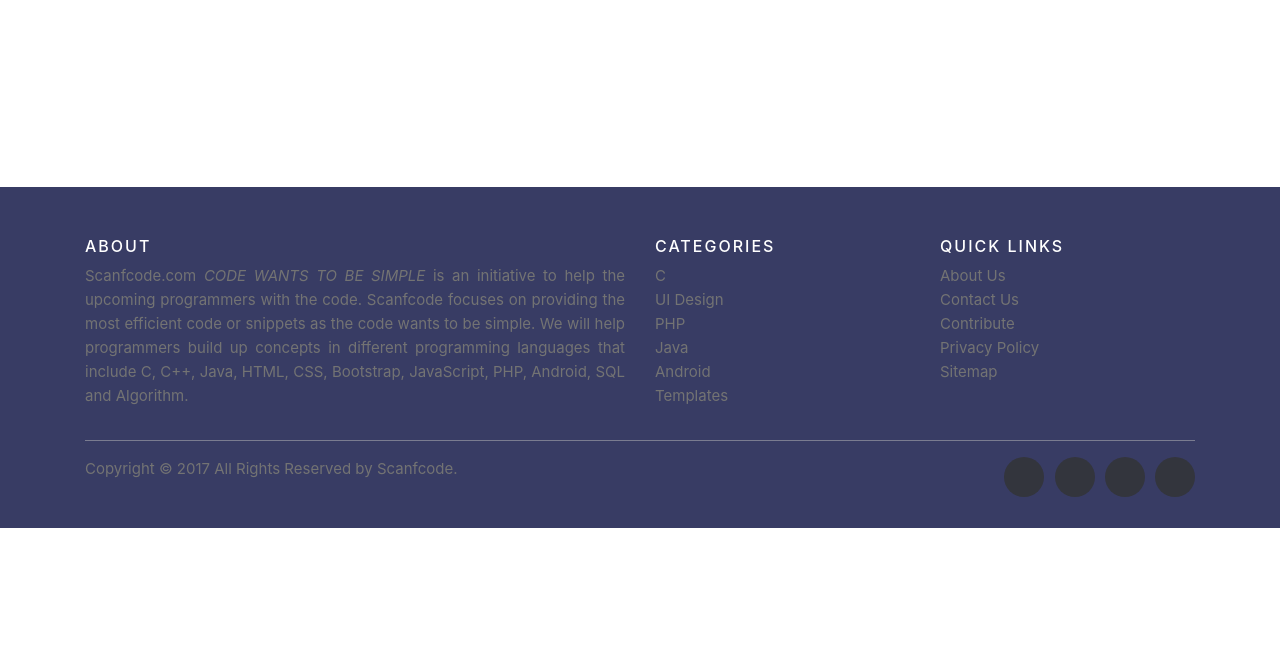
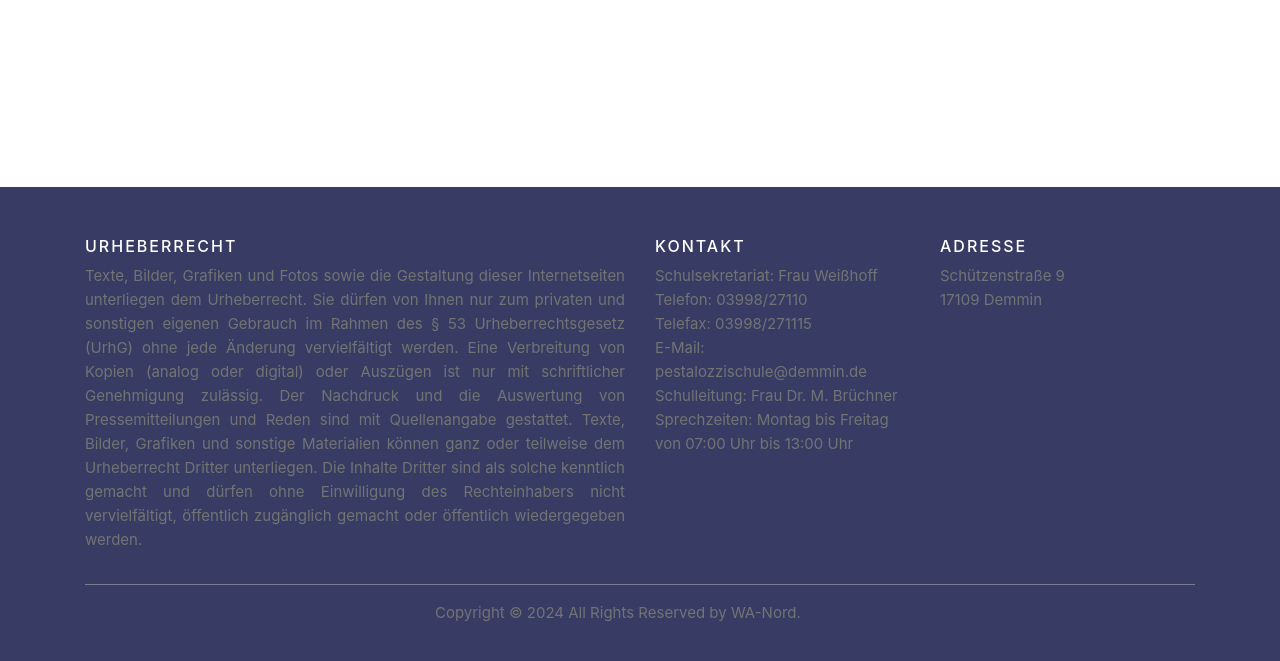
Before and after one commit to Armooooon/Schulwebsite, a PHP site: page /HTML/index.HTML in a window 1280 px wide. Shown: the part 1169-1830 px from the top of the page. Before the commit the page ends 1697 px from the top, so only its background shows below. Run offline with PHP 8.4, Linux system fonts and the light colour scheme.

Commit message:
footer
blaaaaaaaa

```diff
--- a/CSS/styles.css
+++ b/CSS/styles.css
@@ -117,7 +117,7 @@ body {
 }
 .copyright-text
 {
-  margin:0
+  padding-left: 350px;
 }
 @media (max-width:991px)
 {
--- a/HTML/index.HTML
+++ b/HTML/index.HTML
@@ -29,30 +29,30 @@
     <div class="container">
       <div class="row">
         <div class="col-sm-12 col-md-6">
-          <h6>About</h6>
-          <p class="text-justify">Scanfcode.com <i>CODE WANTS TO BE SIMPLE </i> is an initiative  to help the upcoming programmers with the code. Scanfcode focuses on providing the most efficient code or snippets as the code wants to be simple. We will help programmers build up concepts in different programming languages that include C, C++, Java, HTML, CSS, Bootstrap, JavaScript, PHP, Android, SQL and Algorithm.</p>
+          <h6>Urheberrecht</h6>
+          <p class="text-justify">Texte, Bilder, Grafiken und Fotos sowie die Gestaltung dieser Internetseiten unterliegen dem Urheberrecht. Sie dürfen von Ihnen nur zum privaten und sonstigen eigenen Gebrauch im Rahmen des § 53 Urheberrechtsgesetz (UrhG) ohne jede Änderung vervielfältigt werden. Eine Verbreitung von Kopien (analog oder digital) oder Auszügen ist nur mit schriftlicher Genehmigung zulässig. Der Nachdruck und die Auswertung von Pressemitteilungen und Reden sind mit Quellenangabe gestattet. Texte, Bilder, Grafiken und sonstige Materialien können ganz oder teilweise dem Urheberrecht Dritter unterliegen. Die Inhalte Dritter sind als solche kenntlich gemacht und dürfen ohne Einwilligung des Rechteinhabers nicht vervielfältigt, öffentlich zugänglich gemacht oder öffentlich wiedergegeben werden.</p>
         </div>
 
         <div class="col-xs-6 col-md-3">
-          <h6>Categories</h6>
+          <h6>Kontakt</h6>
           <ul class="footer-links">
-            <li><a href="http://scanfcode.com/category/c-language/">C</a></li>
-            <li><a href="http://scanfcode.com/category/front-end-development/">UI Design</a></li>
-            <li><a href="http://scanfcode.com/category/back-end-development/">PHP</a></li>
-            <li><a href="http://scanfcode.com/category/java-programming-language/">Java</a></li>
-            <li><a href="http://scanfcode.com/category/android/">Android</a></li>
-            <li><a href="http://scanfcode.com/category/templates/">Templates</a></li>
+            <li><a href="http://scanfcode.com/category/c-language/">Schulsekretariat: Frau Weißhoff</a></li>
+            <li><a href="http://scanfcode.com/category/front-end-development/">Telefon: 03998/27110</a></li>
+            <li><a href="http://scanfcode.com/category/back-end-development/">Telefax: 03998/271115</a></li>
+            <li><a href="http://scanfcode.com/category/java-programming-language/">E-Mail: pestalozzischule@demmin.de</a></li>
+            <li><a href="http://scanfcode.com/category/android/">Schulleitung: Frau Dr. M. Brüchner</a></li>
+            <li><a href="http://scanfcode.com/category/templates/">Sprechzeiten: Montag bis Freitag von 07:00 Uhr bis 13:00 Uhr</a></li>
           </ul>
         </div>
 
         <div class="col-xs-6 col-md-3">
-          <h6>Quick Links</h6>
+          <h6>Adresse</h6>
           <ul class="footer-links">
-            <li><a href="http://scanfcode.com/about/">About Us</a></li>
-            <li><a href="http://scanfcode.com/contact/">Contact Us</a></li>
-            <li><a href="http://scanfcode.com/contribute-at-scanfcode/">Contribute</a></li>
-            <li><a href="http://scanfcode.com/privacy-policy/">Privacy Policy</a></li>
-            <li><a href="http://scanfcode.com/sitemap/">Sitemap</a></li>
+            <li><a href="http://scanfcode.com/about/">Schützenstraße 9</a></li>
+            <li><a href="http://scanfcode.com/contact/">17109 Demmin</a></li>
+            <li><a href="http://scanfcode.com/contribute-at-scanfcode/"></a></li>
+            <li><a href="http://scanfcode.com/privacy-policy/"></a></li>
+            <li><a href="http://scanfcode.com/sitemap/"></a></li>
           </ul>
         </div>
       </div>
@@ -61,17 +61,10 @@
     <div class="container">
       <div class="row">
         <div class="col-md-8 col-sm-6 col-xs-12">
-          <p class="copyright-text">Copyright &copy; 2017 All Rights Reserved by
-       <a href="#">Scanfcode</a>.
+          <p class="copyright-text">Copyright &copy; 2024 All Rights Reserved by
+       <a href="#">WA-Nord</a>.
           </p>
         </div>
-
-        <div class="col-md-4 col-sm-6 col-xs-12">
-          <ul class="social-icons">
-            <li><a class="facebook" href="#"><i class="fa fa-facebook"></i></a></li>
-            <li><a class="twitter" href="#"><i class="fa fa-twitter"></i></a></li>
-            <li><a class="dribbble" href="#"><i class="fa fa-dribbble"></i></a></li>
-            <li><a class="linkedin" href="#"><i class="fa fa-linkedin"></i></a></li>
           </ul>
         </div>
       </div>
```
